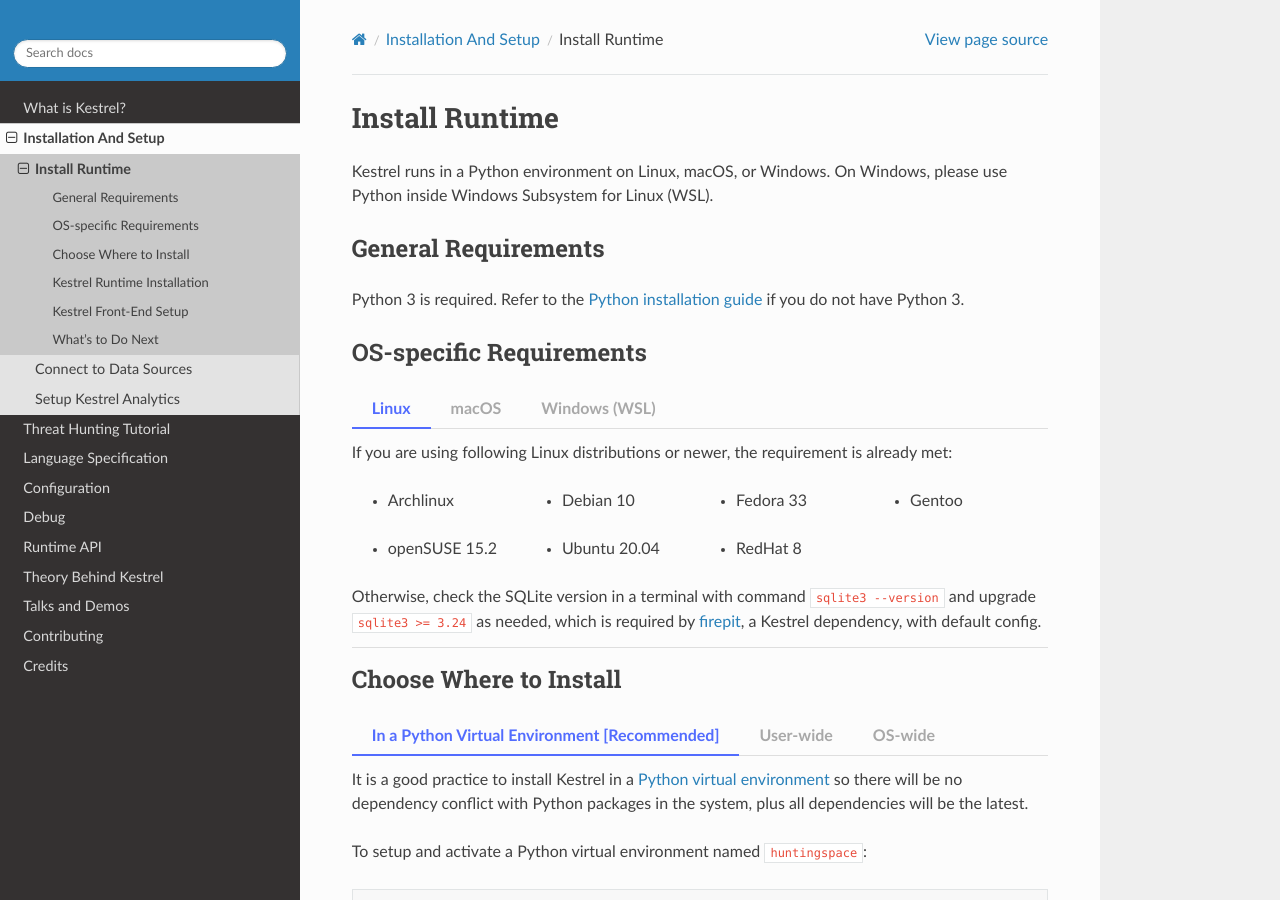
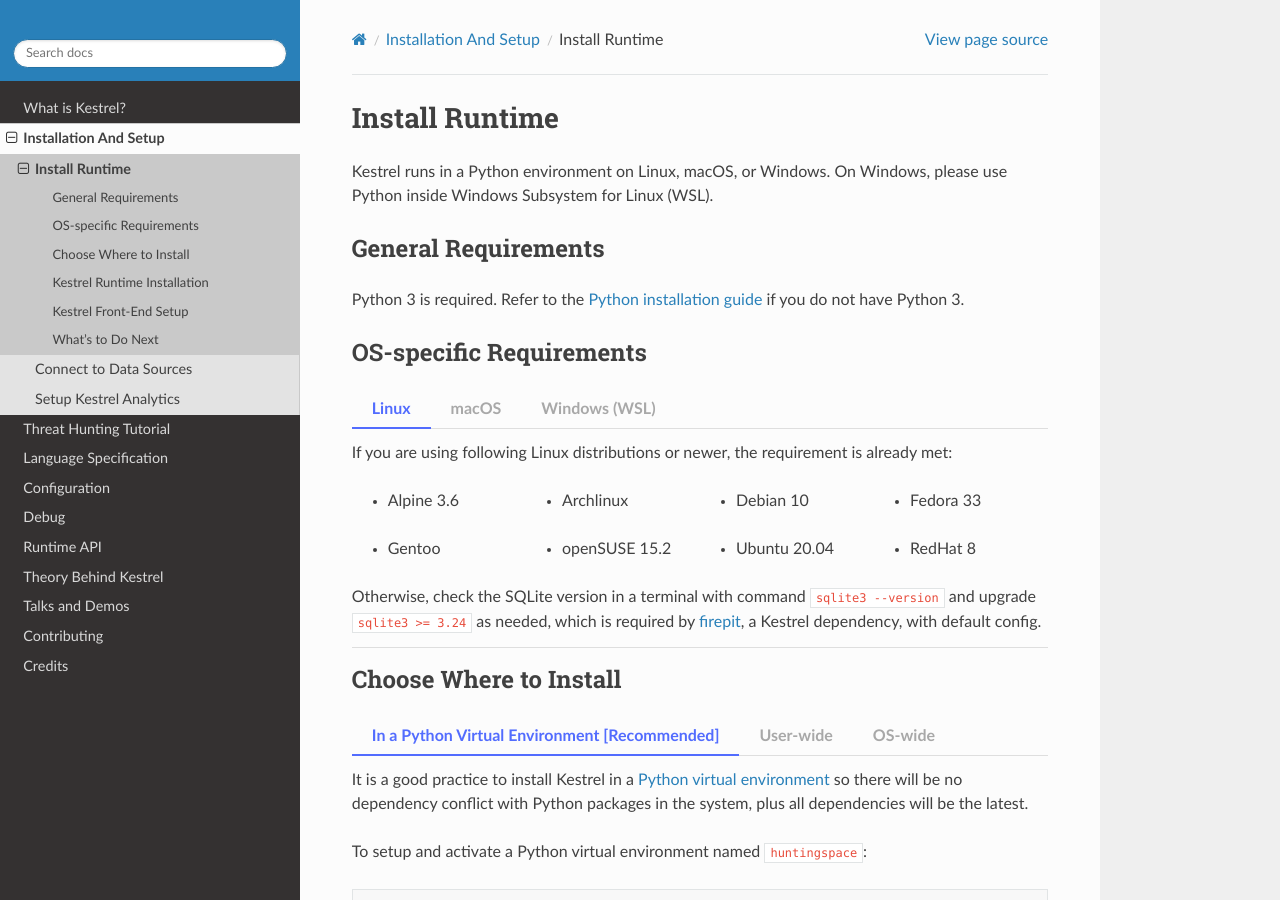
Before and after one commit to opencybersecurityalliance/kestrel-lang, a Sphinx documentation site: the page built from docs/installation/runtime.rst, in a window 1280 px wide and 900 px high. Built offline with Sphinx 7.4.7 and the Read the Docs theme 2.0.0, drawn with Linux system fonts in a browser that asks for light colours.

Commit message:
added alpine linux requirement to doc

```diff
--- a/docs/installation/runtime.rst
+++ b/docs/installation/runtime.rst
@@ -22,6 +22,10 @@
 
         .. grid:: 4
             :margin: 0
+
+            .. grid-item::
+
+                - Alpine 3.6
 
             .. grid-item::
 
```
